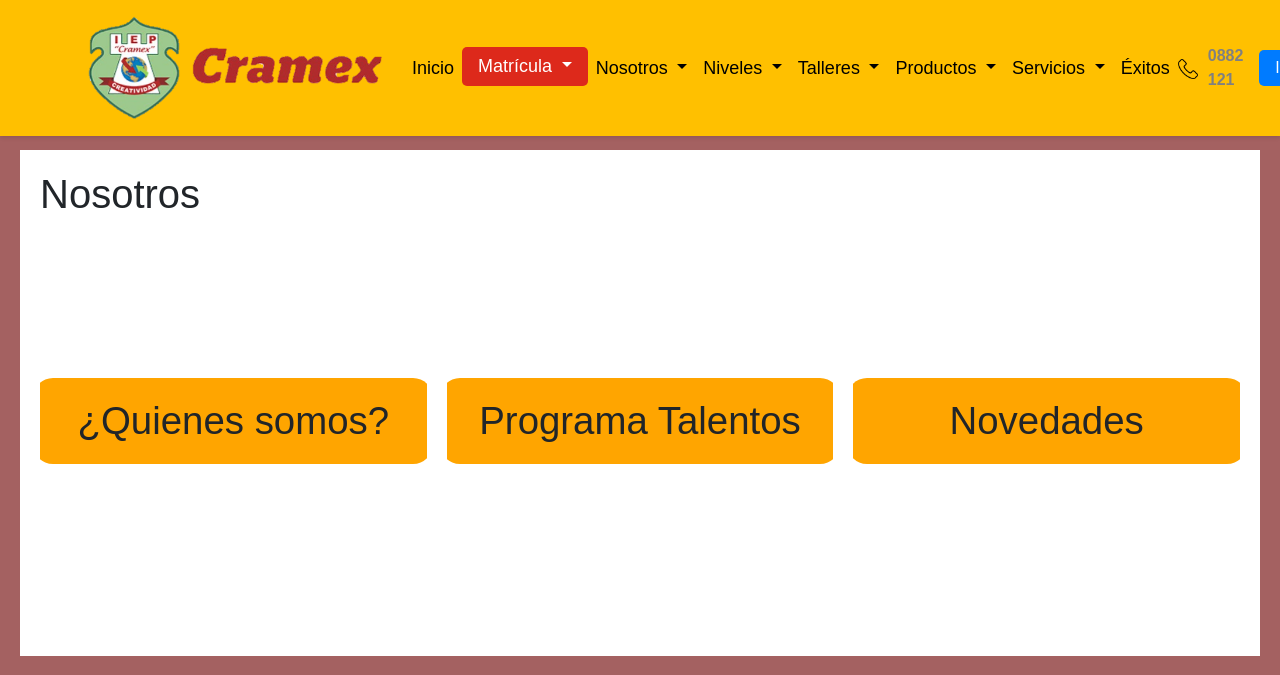
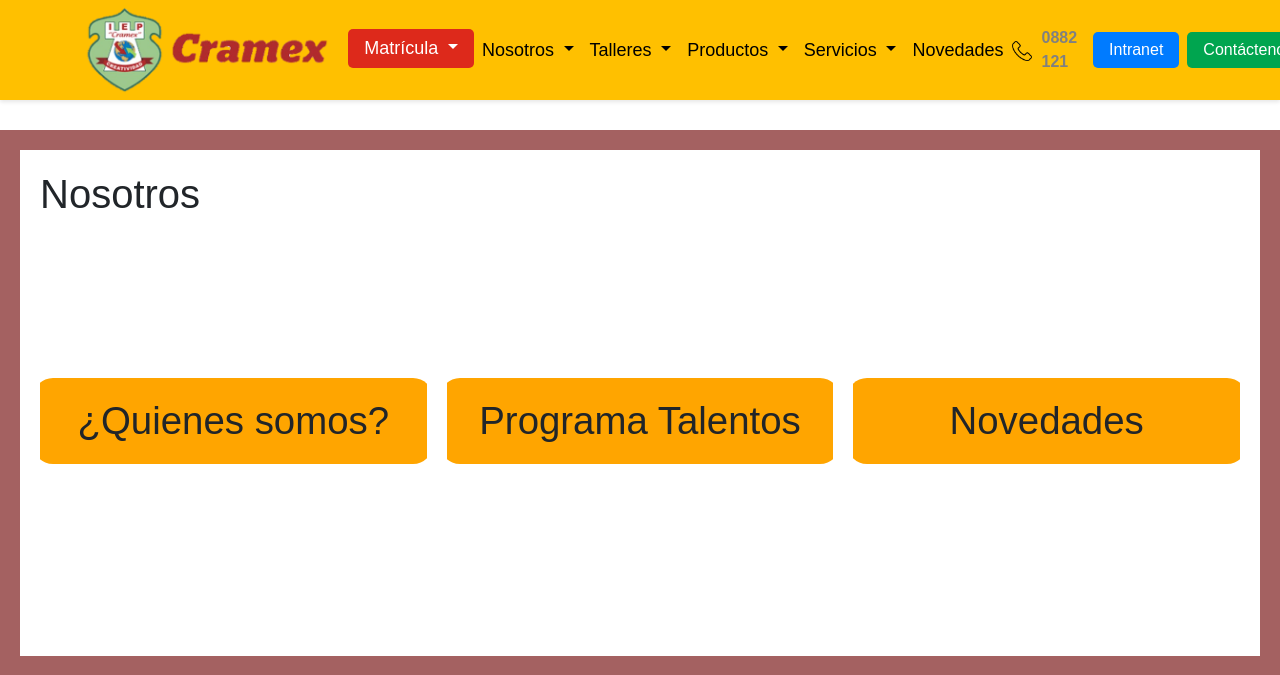
Before and after one commit to aDreF47/proyectoCramex2.0, a Laravel app: page /nosotros in a window 1280 px wide. Shown: the top 675 px of the page. Run offline with Laravel 12, Linux system fonts and the light colour scheme; parts of the project's set-up code (start-up, migrations or seed data) failed here and were passed over.

Commit message:
Añadí la pagina de Novedades

```diff
--- a/resources/views/components/nav-bar.blade.php
+++ b/resources/views/components/nav-bar.blade.php
@@ -1,7 +1,7 @@
 <nav class="navbar navbar-expand-lg navbar-light">
     <div class="container">
         <a class="navbar-brand" href="/carrusel">
-            <img src="/images/cramexlogo.png" alt="Logo" height="110">
+            <img src="/images/cramexlogo.png" alt="Logo" height="90">
         </a>
         <button class="navbar-toggler" type="button" data-bs-toggle="collapse" data-bs-target="#navbarNav"
             aria-controls="navbarNav" aria-expanded="false" aria-label="Toggle navigation">
@@ -9,9 +9,7 @@
         </button>
         <div class="collapse navbar-collapse" id="navbarNav">
             <ul class="navbar-nav me-auto">
-                <li class="nav-item">
-                    <a class="nav-link active" href="#">Inicio</a>
-                </li>
+
                 <li class="nav-item dropdown">
                     <a class="btn btn-matricula dropdown-toggle" href="#" role="button" data-bs-toggle="dropdown"
                         aria-expanded="false">
@@ -71,10 +69,7 @@
                 </li>
 
                 <li class="nav-item dropdown">
-                    <a class="nav-link dropdown-toggle" href="#" role="button" data-bs-toggle="dropdown"
-                        aria-expanded="false">
-                        Niveles
-                    </a>
+
                     <ul class="dropdown-menu">
                         <li><a class="dropdown-item" href="#">Nivel Inicial</a></li>
                         <li><a class="dropdown-item" href="#">Nivel Primaria</a></li>
@@ -140,7 +135,7 @@
                 </li>
 
                 <li class="nav-item">
-                    <a class="nav-link" href="#">Éxitos</a>
+                    <a class="nav-link" href="#">Novedades</a>
                 </li>
             </ul>
             <div class="d-flex align-items-center">
@@ -158,6 +153,8 @@
 
 <style>
     .navbar {
+        height: 100px;
+        min-height: 60px !important;
         background-color: #FFC000;
         box-shadow: 0 2px 4px rgba(0, 0, 0, 0.1);
         position: fixed;
```
Also changed, not shown: resources/views/novedades.blade.php (added, +15 -0 lines).
